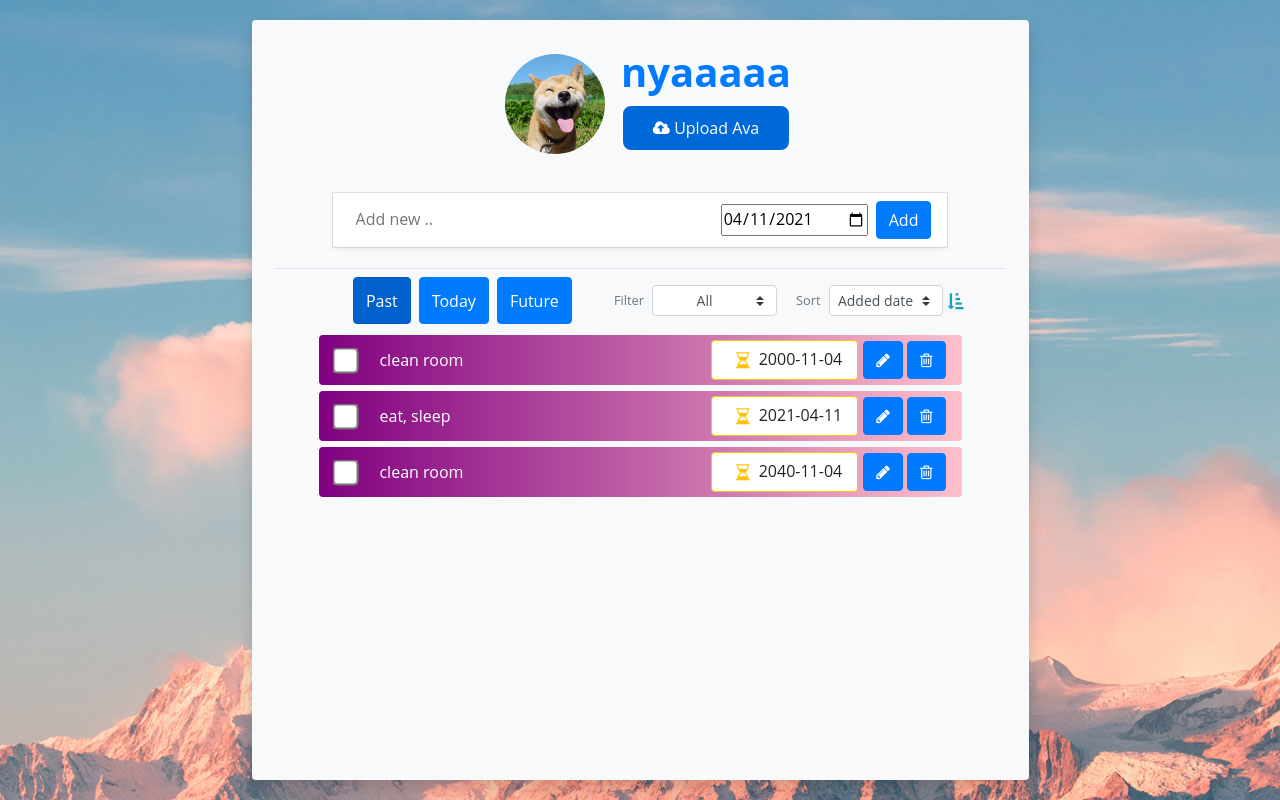
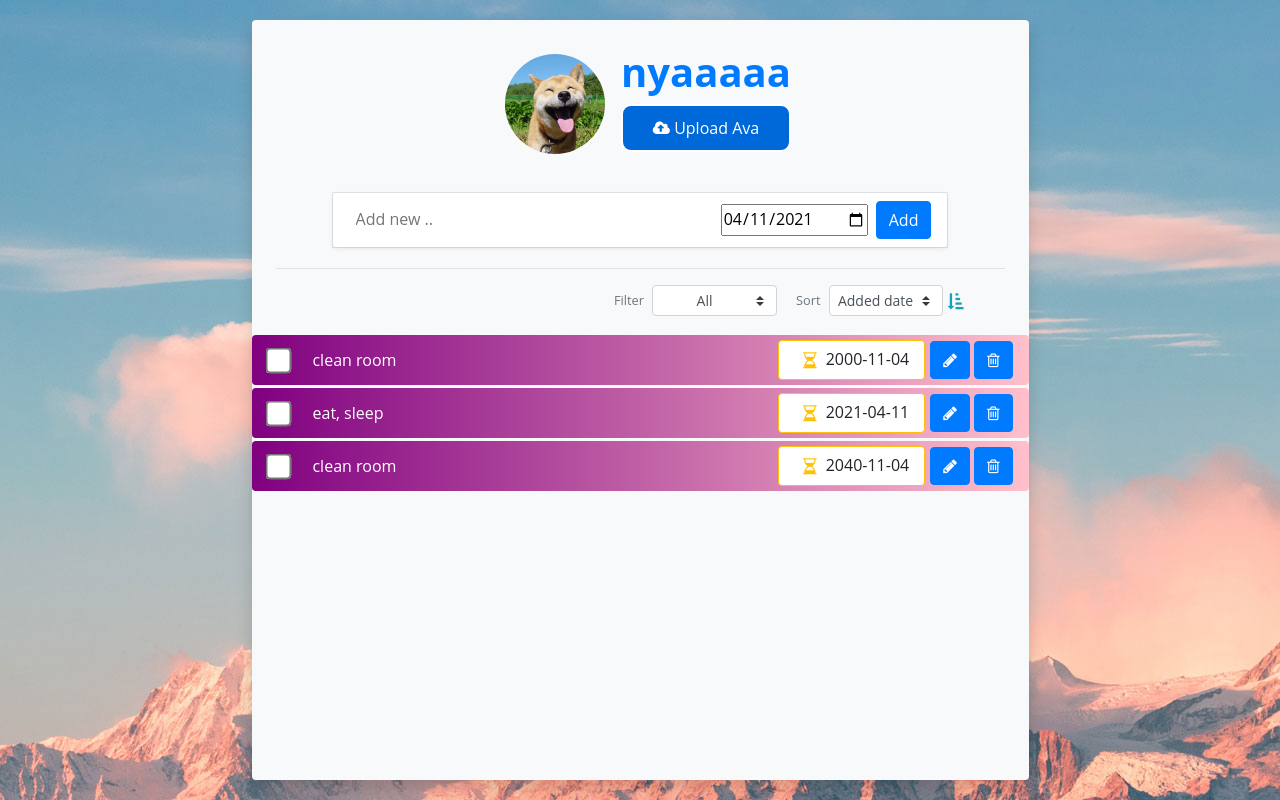
Before and after one commit to locckhl/tasuku-kanri-apuri, a React (Create React App) app: page / in a window 1280 px wide. Built offline with nearby package versions, Linux system fonts and the light colour scheme.

Commit message:
filter status

```diff
--- a/src/components/Filter.jsx
+++ b/src/components/Filter.jsx
@@ -4,59 +4,50 @@
 　・タブで表示する
 　・サポートするステータスは「すべて」「未完了」「完了済み」
 */
-function Filter({ onChange, status }) {
+function Filter({ value, changeTab }) {
+
+  const handleChangeFilter = (event) => {
+    if (event.target.value == "TODAY") {
+      changeTab("ALL");
+    } else {
+      changeTab(event.target.value);
+    }
+
+  };
+
+
+  // return (
+  //    <div className="panel-tabs">
+  //     <a href="#"
+  //       className={value === 'ALL' ?  'is-active' : ''}
+  //       onClick={handleChangeFilter.bind(null, 'ALL')}
+  //     >全て</a>
+  //     <a href="#"
+  //       className={value === 'TODO' ?  'is-active' : ''}
+  //       onClick={handleChangeFilter.bind(null, 'TODO')}
+  //     >未完了</a>
+  //     <a href="#"
+  //       className={value === 'DONE' ?  'is-active' : ''}
+  //       onClick={handleChangeFilter.bind(null, 'DONE')}
+  //     >完了済み</a>
+  //   </div>
+  // );
   return (
     <div className="row px-5">
-      <div className="col d-flex my-2  justify-content-center">
-        <button
-          className={
-            status === "ALL"
-              ? "btn btn-primary mx-1 active"
-              : "btn btn-primary mx-1 active"
-          }
-          // onClick={() => {
-          //   onChange("ALL");
-          // }}
-        >
-          Past
-        </button>
-        <button
-          className={
-            status === "TODO"
-              ? "btn btn-primary mx-1 active"
-              : "btn btn-primary mx-1 "
-          }
-          // onClick={() => {
-          //   onChange("TODO");
-          // }}
-        >
-          Today
-        </button>
-        <button
-          className={
-            status === "DONE"
-              ? "btn btn-primary mx-1 active"
-              : "btn btn-primary mx-1 "
-          }
-          // onClick={() => {
-          //   onChange("DONE");
-          // }}
-        >
-          Future
-        </button>
-      </div>
       <div className="col d-flex my-2  justify-content-end">
         <div className="col-auto d-flex align-items-center">
           <label className="text-secondary my-2 pr-2 view-opt-label">
             Filter
           </label>
-          <select className="custom-select custom-select-sm btn my-2">
-            <option value="all" selected>
+          <select
+            onChange={handleChangeFilter.bind(null)}
+            className="custom-select custom-select-sm btn my-2">
+            <option value="ALL" selected>
               All
             </option>
-            <option value="completed">Completed</option>
-            <option value="active">Active</option>
-            <option value="has-due-date">Has due date</option>
+            <option value="DONE">DONE</option>
+            <option value="TODO">TODO</option>
+            <option value="TODAY">Has due date</option>
           </select>
         </div>
         <div className="col-auto d-flex align-items-center px-1 pr-3">
--- a/src/components/Todo.jsx
+++ b/src/components/Todo.jsx
@@ -38,6 +38,14 @@ function Todo() {
       key: getKey(),
     },
   ]);
+
+  const [tab, setTab] = useState('ALL');
+
+  const filteredTasks = tasks.filter( item => {
+    if (tab === 'ALL') return true;
+    if (tab === 'TODO') return !item.done;
+    if (tab === 'DONE') return item.done;
+  });
 
   const displayItems = tasks;
 
@@ -82,19 +90,26 @@ function Todo() {
     setTask(newItems);
   }
 
+  const selectTab = value => {
+    setTab(value)
+  }
+
   return (
     <React.Fragment>
       {/* Create todo section  */}
       <Input handleInput={handleInput}></Input>
       <div className="p-2 mx-4 border-black-25 border-bottom"></div>
       {/* View options section  */}
-      <Filter></Filter>
+      <Filter status={tab} changeTab={selectTab} />
+        {filteredTasks.map(task => (
+          <TodoItem task={task} key={task.key} handleCheckBox={handleCheckBox} deleteTask={deleteTask} handleEdit={handleEdit} />
+      ))}
       <div className="row mx-1 px-5 pb-3 w-80 list">
         <div className="col mx-auto d-flex flex-column justify-content-between ">
           {/* Todo Item 1 */}
-          {tasks.map((task) => (
+          {/* {tasks.map((task) => (
             <TodoItem task={task} handleCheckBox={handleCheckBox} deleteTask={deleteTask} handleEdit={handleEdit}/>
-          ))}
+          ))} */}
         </div>
       </div>
     </React.Fragment>
--- a/src/components/TodoItem.jsx
+++ b/src/components/TodoItem.jsx
@@ -35,6 +35,7 @@ function TodoItem({ task, handleCheckBox, handleEdit, deleteTask }) {
       </h2> */}
         <input
           type="checkbox"
+          checked={task.done}
           style={{ transform: "scale(2)" }}
           onChange={() => {
             handleCheckBox(task);
```
Also changed, not shown: 1 other file (tests, documents, lock files or other folders).
